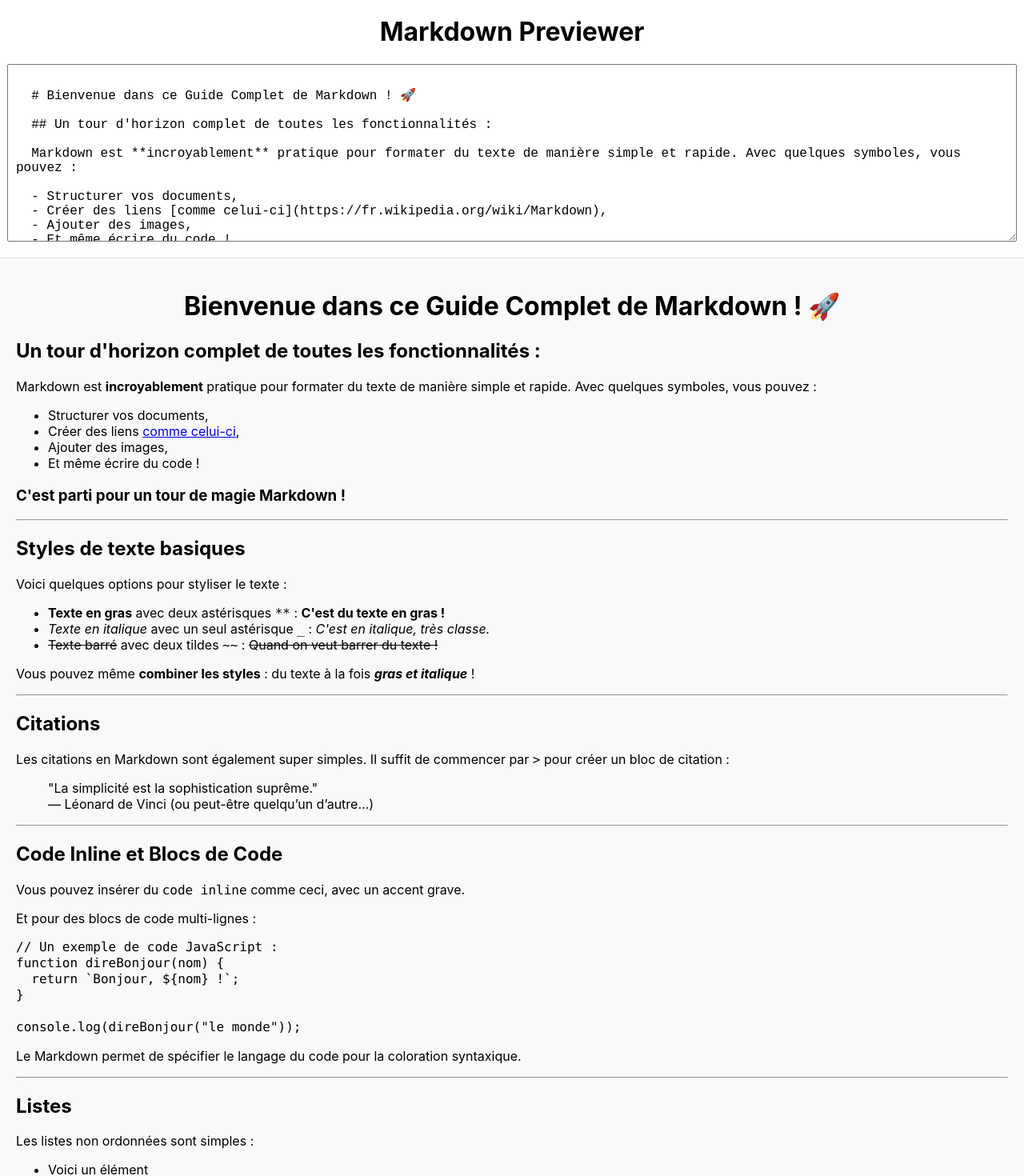
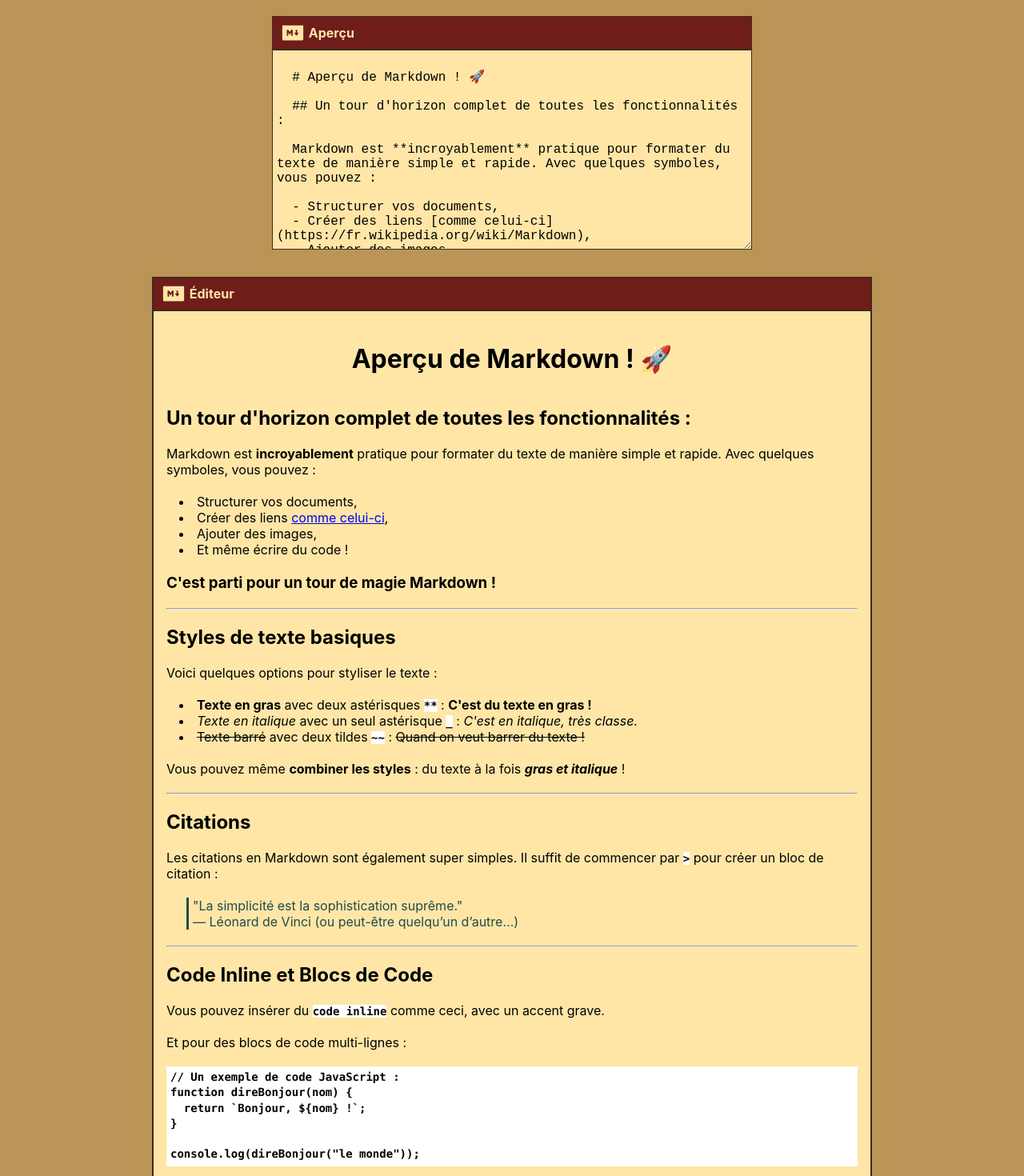
Before and after one commit to Adrien-25/markdown-previewer, a React (Create React App) app: page / in a window 1280 px wide. Shown: the top 1470 px of the page at 80% size. Built offline with nearby package versions, Linux system fonts and the light colour scheme.

Commit message:
desgin markdown preview

```diff
--- a/src/App.css
+++ b/src/App.css
@@ -1,27 +1,132 @@
+:root {
+  --primary-color: #432818;
+  --secondary-color: #bb9457;
+  --primary-bg-color: #6f1d1b;
+  --seconday-bg-color: #ffe6a7;
+  --text-color: #99582a;
+}
+* {
+  margin: 0;
+  padding: 0;
+  box-sizing: border-box;
+}
+ul,
+ol {
+  padding-left: 1em; /* Ajustez l'espace à gauche */
+  list-style-position: inside; /* Positionne les puces à l'intérieur */
+}
+.App {
+  background-color: var(--secondary-color);
+}
 .markdown-previewer {
   display: flex;
   flex-direction: column;
   align-items: center;
   margin: 20px;
+  margin: auto;
+  gap: 10px;
+}
+.toolbar {
+  display: flex;
+  align-items: center;
+  padding: 0.3rem;
+  background-color: var(--primary-bg-color);
+  border: 1px solid var(--primary-color);
+  color: var(--seconday-bg-color);
+  font-weight: bold;
+  /*
+  font-family: Russo One;
+  font-size: 1rem;
+  color: black; */
+}
+.toolbar svg{
+  margin: 0 5px;
+  fill:var(--seconday-bg-color)
+}
+.editor-container {
+  margin: 20px 0;
+  box-shadow: 0px 0px 10px var(--secondary-color);
+  max-width: 90%;
+  width: 600px;
 }
 
 textarea#editor {
+  font-size: 16px;
   width: 100%;
-  height: 200px;
-  margin-bottom: 20px;
-  padding: 10px;
-  font-size: 16px;
+  height: 250px;
+  border: 1px solid var(--primary-color);
+  padding-left: 5px;
+  padding-top: 5px;
+  background-color: var(--seconday-bg-color);
 }
+.preview-container {
+  width: 900px;
+  box-shadow: 0px 0px 10px var(--secondary-color);
+  max-width: 90%;
+  border: 1px solid var(--primary-color);
 
+}
 #preview {
   width: 100%;
-  padding: 20px;
+  height: 100%;
   background-color: #f8f9fa;
-  border: 1px solid #ddd;
   font-size: 16px;
+  border: 1px solid var(--primary-color);
+  background-color: var(--seconday-bg-color);
+  padding: 0 1rem;
 }
 
 h1 {
   text-align: center;
-  margin-top: 20px;
+  padding: 20px 0;
 }
+
+/* Preview design */
+#preview > *{
+  margin: 20px 0;
+}
+#preview blockquote {
+  border-left: 3px solid #224b4b;
+  color: #224b4b;
+  padding-left: 5px;
+  margin-left: 25px;
+}
+#preview pre {
+  display: block;
+  overflow: auto;
+  background: white;
+  padding: 5px;
+  line-height: 1.2;
+}
+#preview code {
+  background: white;
+  font-size: 0.875rem;
+  font-weight: bold;
+}
+#preview table {
+  border-collapse: collapse;
+}
+#preview td,
+#preview th {
+  border: 2px solid #224b4b;
+  padding-left: 5px;
+  padding-right: 5px;
+}
+/*
+#preview > p > code {
+  padding: 3px;
+}
+
+
+#preview h1 {
+  border-bottom: 2px solid #224b4b;
+}
+#preview h2 {
+  border-bottom: 1px solid #224b4b;
+}
+
+#preview img {
+  display: block;
+  max-width: 90%;
+  margin: 2rem auto;
+} */
--- a/src/App.js
+++ b/src/App.js
@@ -5,7 +5,6 @@ import MarkdownPreviewer from './components/MarkdownPreviewer';
 function App() {
   return (
     <div className="App">
-      <h1>Markdown Previewer</h1>
       <MarkdownPreviewer />
     </div>
   );
--- a/src/components/MarkdownPreviewer.js
+++ b/src/components/MarkdownPreviewer.js
@@ -3,9 +3,8 @@ import { marked } from "marked";
 import "../App.css";
 
 const MarkdownPreviewer = () => {
-  // Default Markdown for initial load (meets User Story #5)
   const defaultMarkdown = `
-  # Bienvenue dans ce Guide Complet de Markdown ! 🚀
+  # Aperçu de Markdown ! 🚀
 
   ## Un tour d'horizon complet de toutes les fonctionnalités :
 
@@ -137,29 +136,55 @@ const MarkdownPreviewer = () => {
 
   const [markdown, setMarkdown] = useState(defaultMarkdown);
 
-  // Update preview as markdown changes (meets User Story #3 and #4)
   const handleChange = (e) => {
     setMarkdown(e.target.value);
   };
 
-  // Set options for Marked (optional: interpret line breaks as <br> elements)
   marked.setOptions({
     breaks: true,
   });
 
+  const MarkdownIcon = () => (
+    <svg
+      xmlns="http://www.w3.org/2000/svg"
+      fill="#000000"
+      height="30px"
+      width="30px"
+      id="Layer_1"
+      data-name="Layer 1"
+      viewBox="0 0 16 16"
+    >
+      <path
+        d="M14.25,3H1.75A.74027.74027,0,0,0,1,3.73016v8.53968A.74029.74029,0,0,0,1.75,13h12.5a.74029.74029,0,0,0,.75-.73016V3.73016A.74027.74027,0,0,0,14.25,3ZM7.965,10.059H6.97374V7.77311L5.9825,9.34956,4.99125,7.77311V10.059H4V5.934h.91L5.9825,7.51038,7.055,5.934h.91Zm2.45884.0071L8.84766,7.94479H9.94749V5.934h.99124V7.94479H12Z"
+      />
+    </svg>
+  );
+
   return (
     <div className="markdown-previewer">
+      <div className="editor-container">
+        <div className="toolbar">
+          <MarkdownIcon />
+          Aperçu
+        </div>
         <textarea
           id="editor"
           value={markdown}
           onChange={handleChange}
-        placeholder="Enter Markdown here..."
+          placeholder="Entrez le Markdown ici..."
         />
+      </div>
+      <div className="preview-container">
+        <div className="toolbar">
+          <MarkdownIcon />
+          Éditeur
+        </div>
         <div
           id="preview"
           dangerouslySetInnerHTML={{ __html: marked(markdown) }}
         />
       </div>
+    </div>
   );
 };
 
```
Lines whose indentation alone changed are shown as unchanged.
